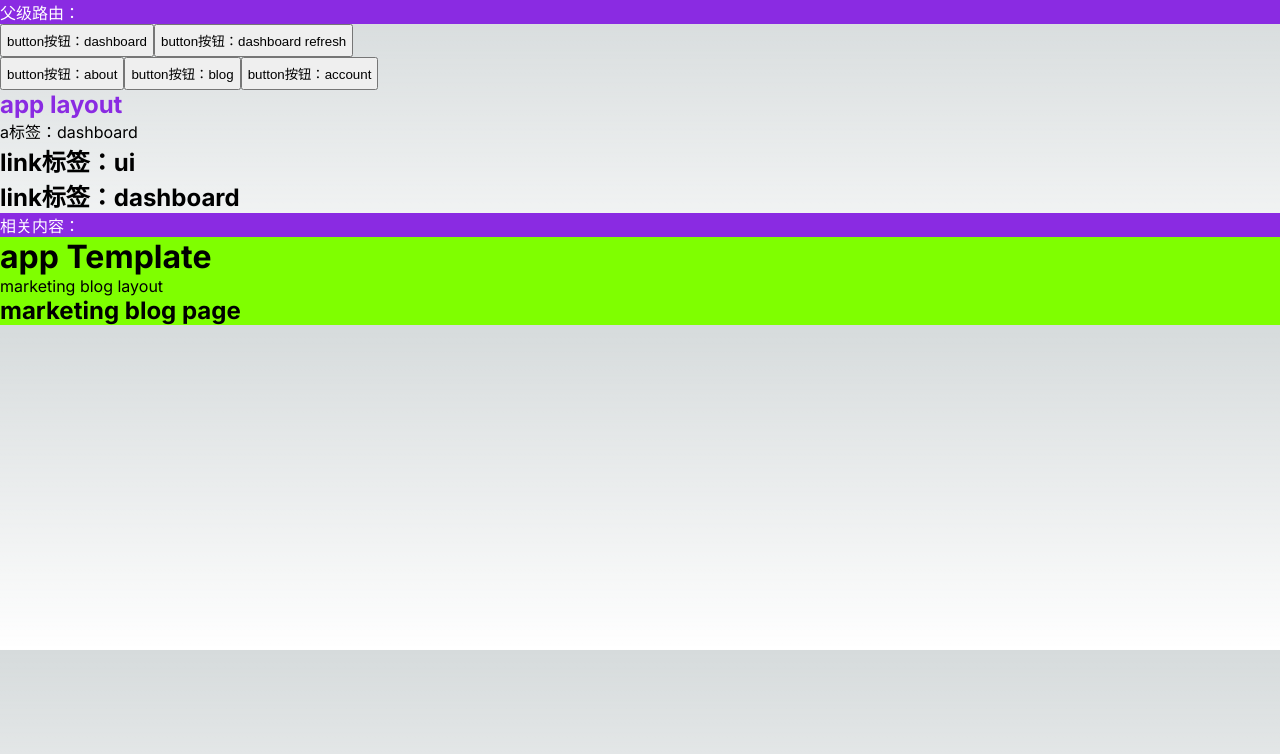
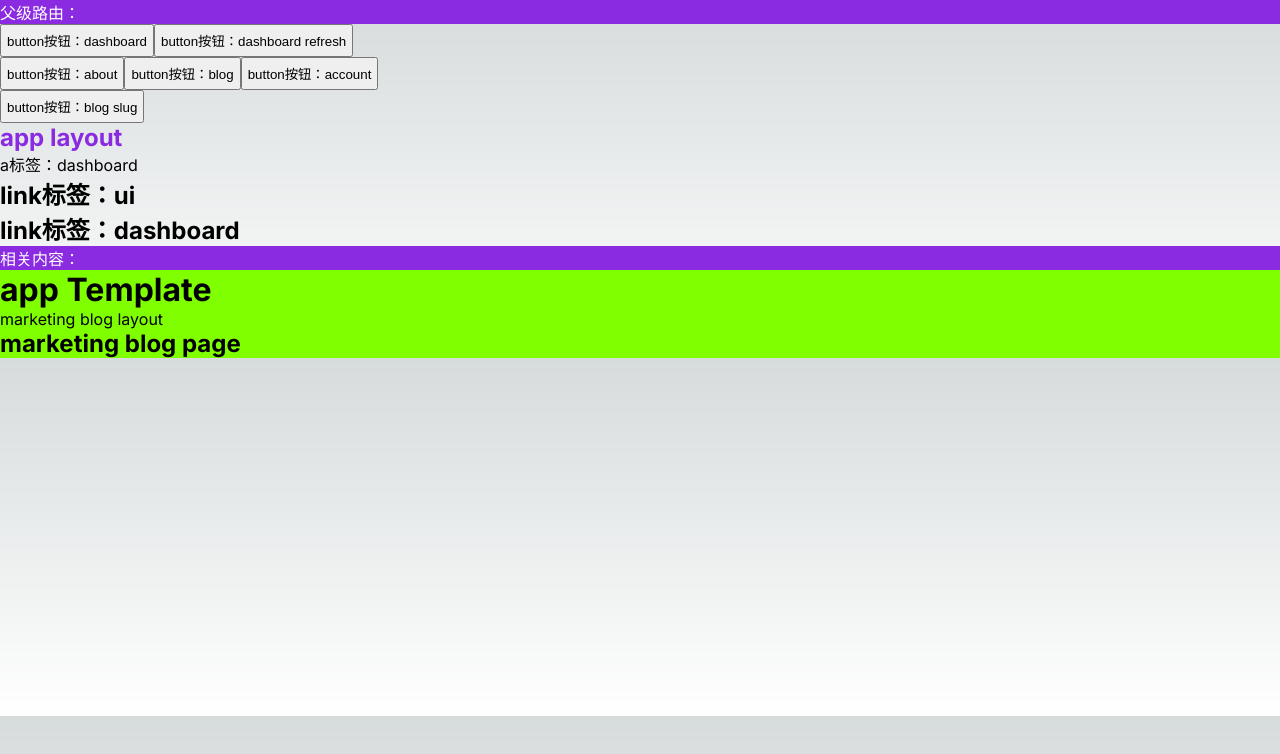
Before and after one commit to linround/next_test, a Next.js app: page /blog in a window 1280 px wide. Shown: the top 754 px of the page. Built offline with nearby package versions, Linux system fonts and the light colour scheme.

Commit message:
feature:route module

```diff
--- a/app/(marketing)/blog/[slug]/page.tsx
+++ b/app/(marketing)/blog/[slug]/page.tsx
@@ -2,6 +2,7 @@ import React from "react";
 interface IParams {
   params: { slug:string }
 }
+// 这里会取代 blog/page的内容
 export default function page(prop:React.PropsWithChildren<IParams>){
   const {params} = prop
   const {slug} = params
--- a/app/(marketing)/blog/layout.tsx
+++ b/app/(marketing)/blog/layout.tsx
@@ -5,7 +5,7 @@ import React from "react";
 export default function  layout(props:React.PropsWithChildren){
   const {children} = props
   return (
-    <div>
+    <div className={'marketing blog layout'}>
       <div>marketing blog layout</div>
       {children}
     </div>
--- a/app/(marketing)/blog/page.tsx
+++ b/app/(marketing)/blog/page.tsx
@@ -1,4 +1,6 @@
-export default function page(){
+import React from "react";
+
+export default function page(props:React.PropsWithChildren){
   return (
     <h2>
       marketing blog page
--- a/app/components/ButtonNavigation.tsx
+++ b/app/components/ButtonNavigation.tsx
@@ -26,6 +26,12 @@ export default function ButtonNavigation(){
           button按钮：account
         </button>
       </div>
+      <div>
+
+        <button type={'button'} style={{padding:'5px'}} onClick={()=>router.push('/blog/slug')}>
+          button按钮：blog slug
+        </button>
+      </div>
     </>
   )
 }
```
